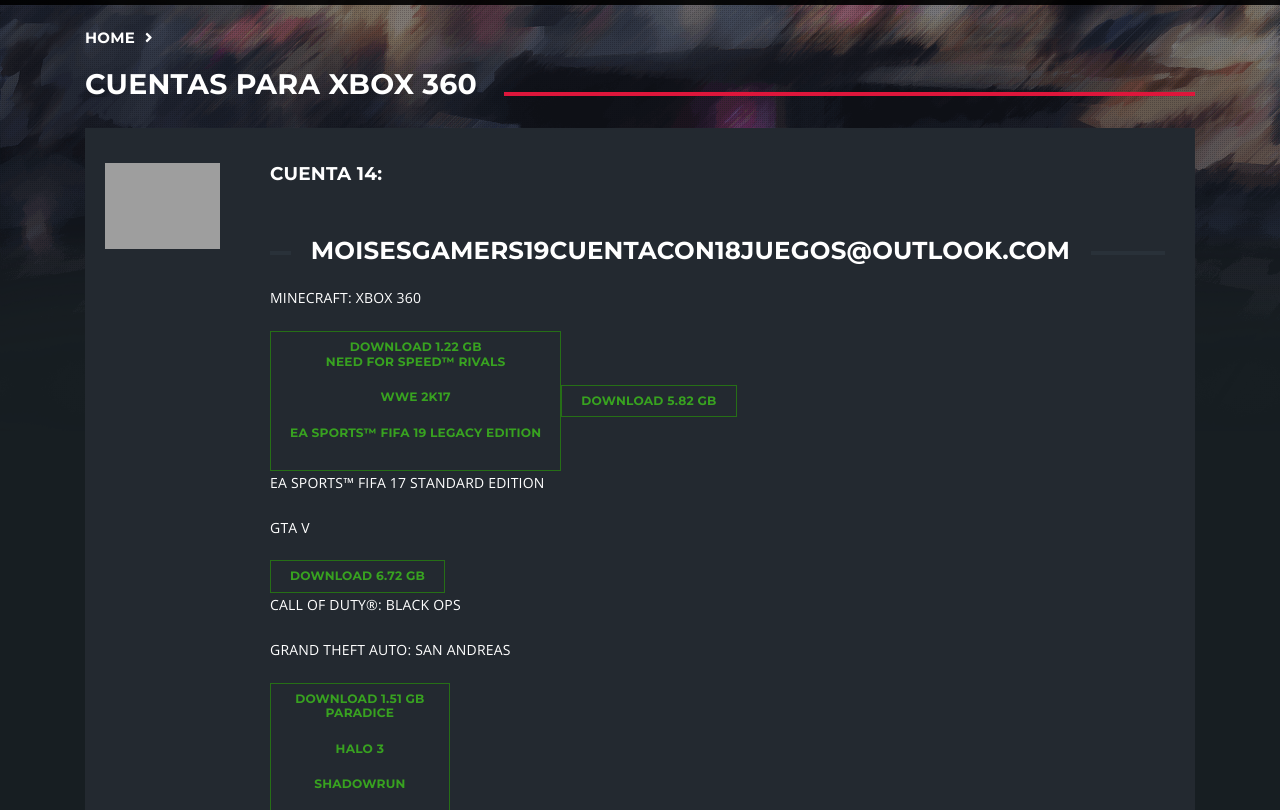
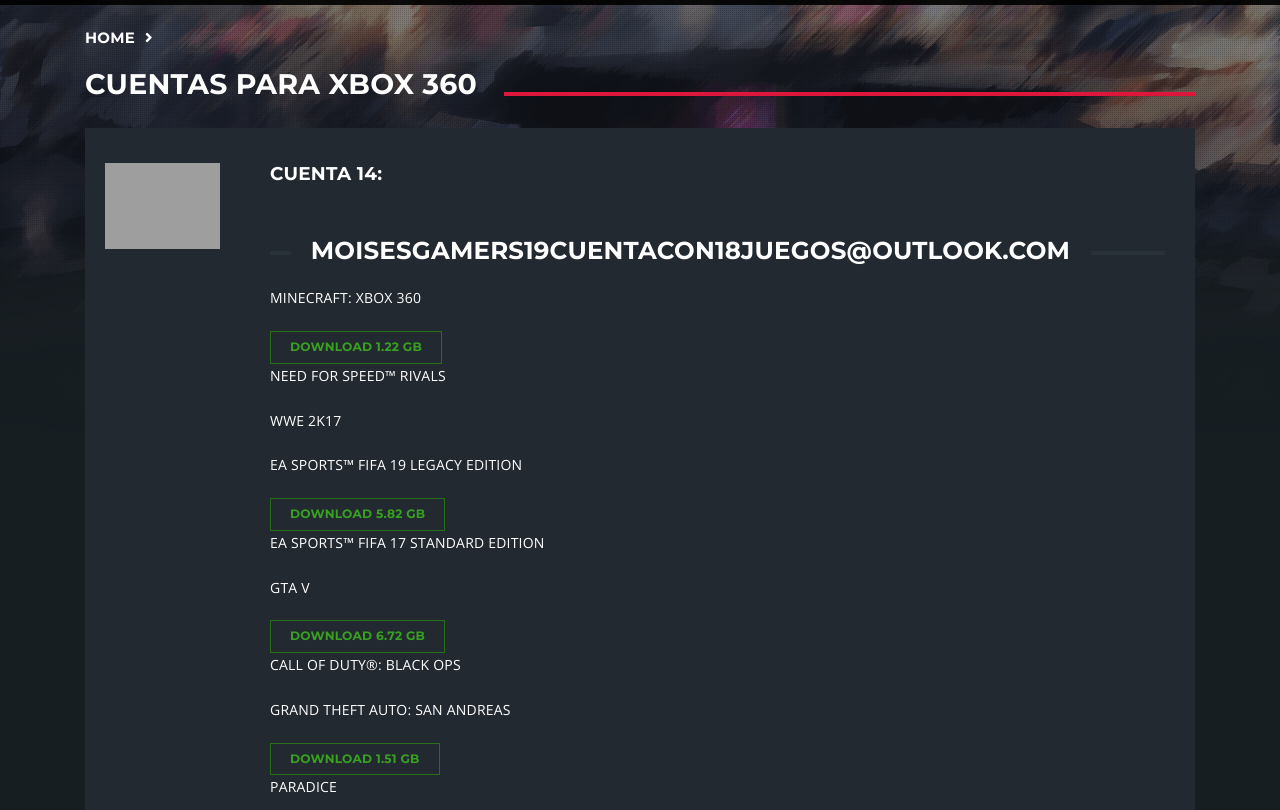
Before and after one commit to MoisesGamer19/CuentasXbox360, a plain HTML site: page cuenta9014.html in a window 1280 px wide. Shown: the part 117-927 px from the top of the page. Drawn offline with nearby package versions, Linux system fonts and the light colour scheme; grey boxes are pictures that could not be loaded.

Commit message:
Add files via upload

```diff
--- a/cuenta9014.html
+++ b/cuenta9014.html
@@ -217,26 +217,28 @@
                                 <p></p>
                                 <p>MINECRAFT: XBOX 360</p>
                                 <a href="https://link-hub.net/722497/minecraft" class="nk-btn nk-btn-outline nk-btn-color-success">
-                                    <span class="nk-btn-effect-bg"></span>
-                                    DOWNLOAD 1.22 GB
+                                    <span class="nk-btn-effect-bg">DOWNLOAD 1.22 GB</span>
+
+                                </a>
                                 <p>NEED FOR SPEED™ RIVALS</p>
                                 <p>WWE 2K17</p>
                                 <p>EA SPORTS™ FIFA 19 LEGACY EDITION</p>
                                 <a href="https://link-center.net/722497/fifa-2019" class="nk-btn nk-btn-outline nk-btn-color-success">
-                                    <span class="nk-btn-effect-bg"></span>
-                                    DOWNLOAD 5.82 GB
+                                    <span class="nk-btn-effect-bg">DOWNLOAD 5.82 GB</span>
+
                                 </a>
                                 <p>EA SPORTS™ FIFA 17 STANDARD EDITION</p>
                                 <p>GTA V</p>
                                 <a href="https://link-hub.net/722497/grand-theft-auto-o-gta5" class="nk-btn nk-btn-outline nk-btn-color-success">
-                                    <span class="nk-btn-effect-bg"></span>
-                                    DOWNLOAD 6.72 GB
+                                    <span class="nk-btn-effect-bg">DOWNLOAD 6.72 GB</span>
+
                                 </a>
                                 <p>CALL OF DUTY®: BLACK OPS</p>
                                 <p>GRAND THEFT AUTO: SAN ANDREAS</p>
                                 <a href="https://link-hub.net/722497/gta-san-andreas" class="nk-btn nk-btn-outline nk-btn-color-success">
-                                    <span class="nk-btn-effect-bg"></span>
-                                    DOWNLOAD 1.51 GB
+                                    <span class="nk-btn-effect-bg">DOWNLOAD 1.51 GB</span>
+
+                                </a>
                                 <p>PARADICE</p>
                                 <p>HALO 3</p>
                                 <p>SHADOWRUN</p>
```
Also changed, not shown: cuenta9012.html (+8 -8 lines).
